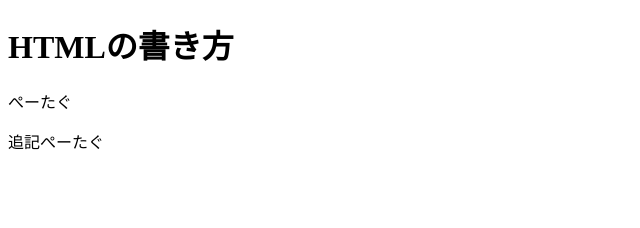
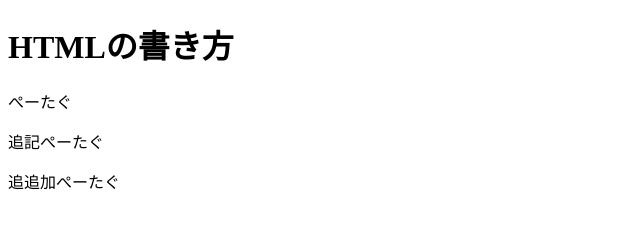
Before and after one commit to S-River/TestProject, a plain HTML site: page index.html in a window 1280 px wide. Shown: the whole page, without its empty margins (0-640 px from the left). Drawn offline with Linux system fonts and the light colour scheme.

Commit message:
index.htmlに追記

```diff
--- a/index.html
+++ b/index.html
@@ -8,5 +8,6 @@
 		<h1>HTMLの書き方</h1>
 		<p>ぺーたぐ</p>
 		<p>追記ぺーたぐ</p>
+		<p>追追加ぺーたぐ</p>
 	</body>
 </html>
```
